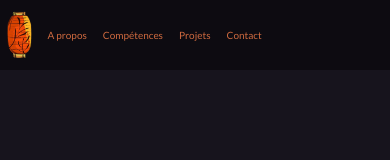
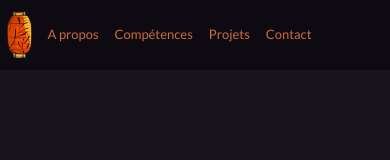
Before and after one commit to SophieBartoli/Portfolio, a React (Create React App) app: page / in a window 390 px wide. Shown: the top 160 px of the page. Built offline with nearby package versions, Linux system fonts and the light colour scheme; no server answers; the database is empty.

Commit message:
Correction css

```diff
--- a/src/App.css
+++ b/src/App.css
@@ -14,12 +14,12 @@
 }
 @media only screen and (max-width: 424px) {
   .headerNavbar {
-    font-size: 10px;
+    font-size: 13px;
   }
 }
 @media (min-width: 425px) and (max-width: 1000px) {
   .headerNavbar {
-    font-size: 10px;
+    font-size: 19px;
   }
 }
 .headerNavbar .headerNav {
--- a/src/App.scss
+++ b/src/App.scss
@@ -32,11 +32,11 @@
     font-size: 20px;
 
     @media only screen and (max-width: 424px) {
-        font-size: 10px;
+        font-size: 13px;
     }
 
     @media (min-width: 425px) and (max-width: 1000px) {
-        font-size: 10px;
+        font-size: 19px;
     }
 
     .headerNav {
```
